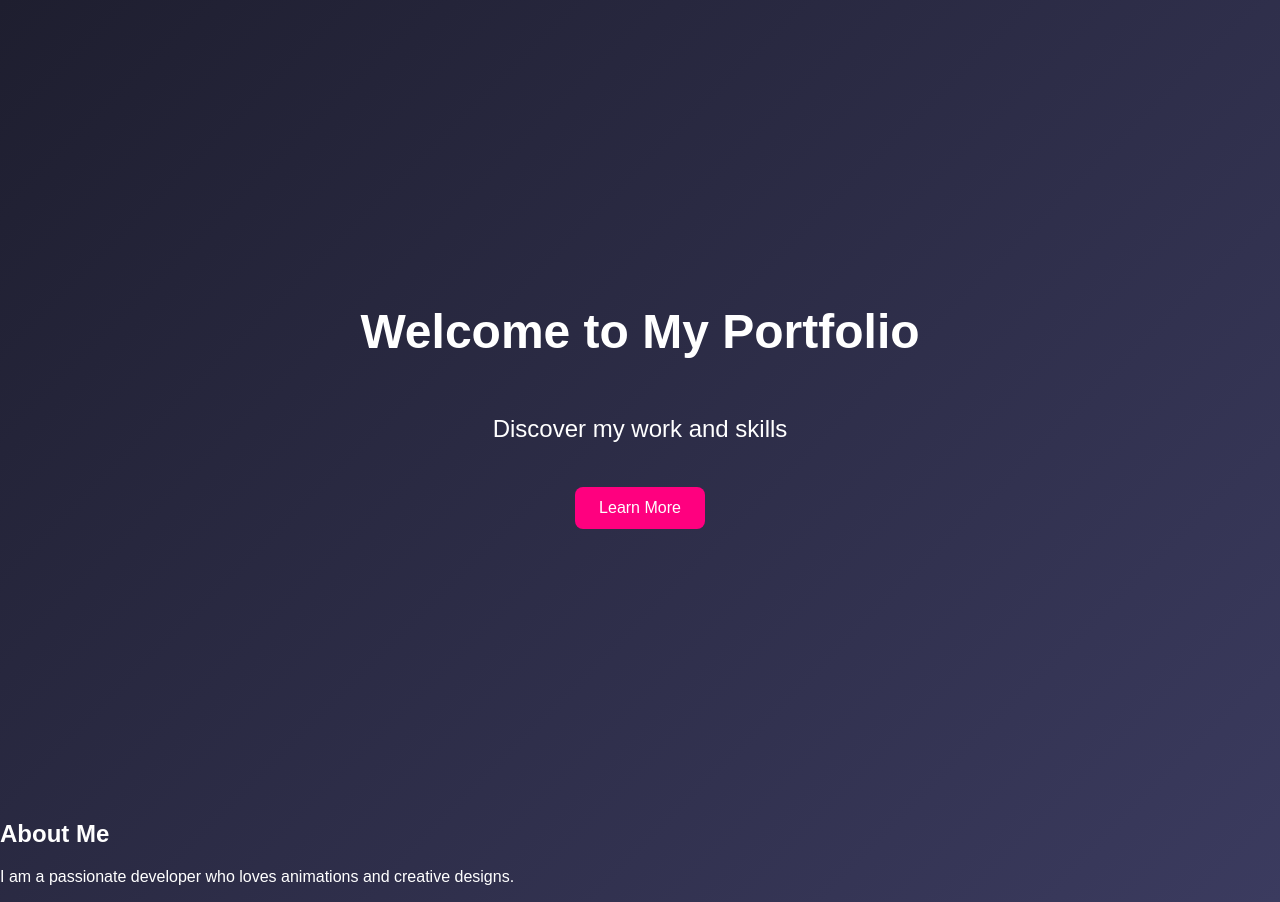
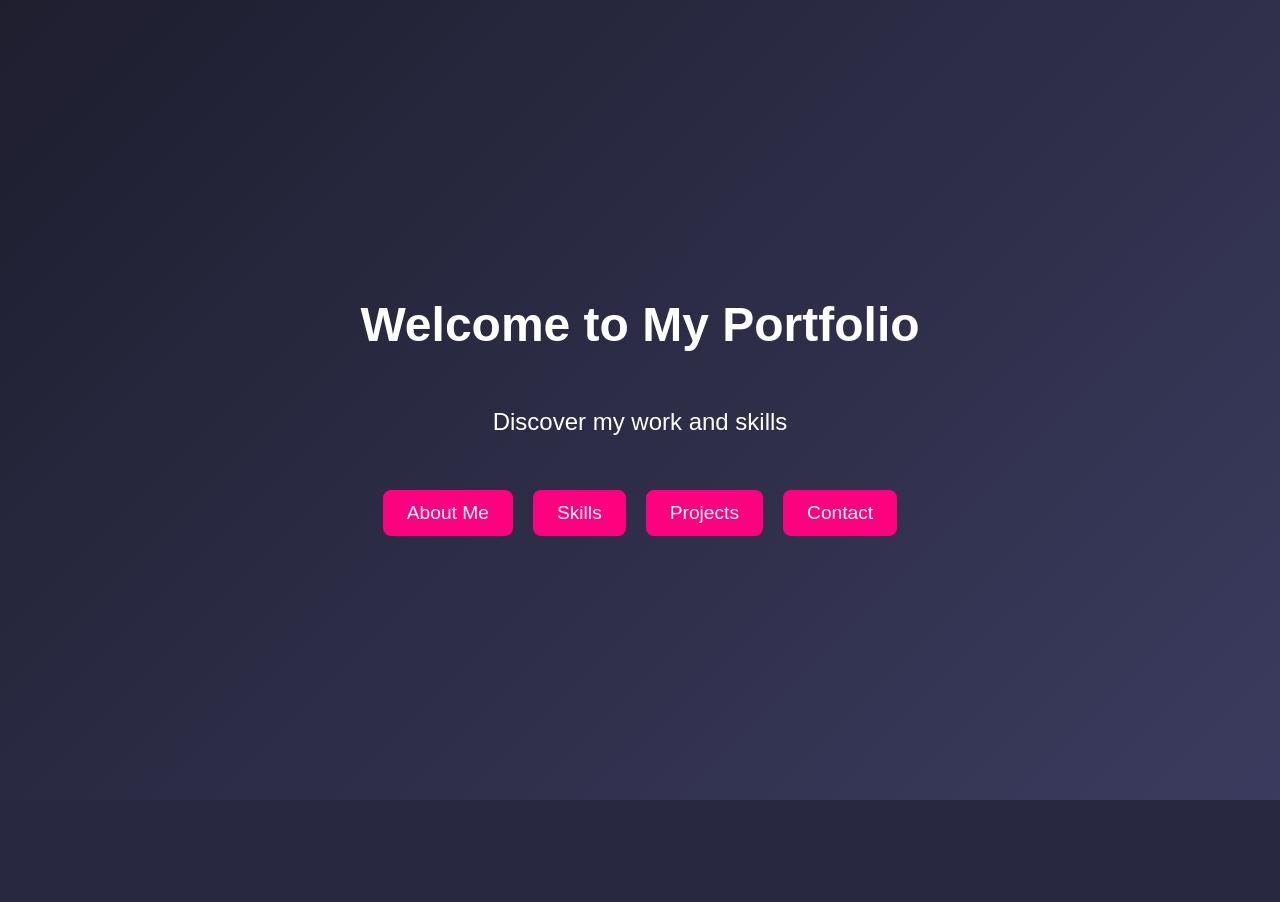
Before and after one commit to Daniel-LSP/Portafolio, a Flask app: page / in a window 1280 px wide. After the commit the page ends 800 px from the top, so only its background shows below. Run offline with Flask 3, Linux system fonts and the light colour scheme.

Commit message:
casi listo

```diff
--- a/app.py
+++ b/app.py
@@ -1,4 +1,4 @@
-from flask import Flask, render_template, url_for
+from flask import Flask, render_template, request, jsonify, redirect
 
 # Crear una instancia de la aplicación Flask
 app = Flask(__name__, template_folder="templates", static_folder="static")
--- a/static/css/styles.css
+++ b/static/css/styles.css
@@ -5,6 +5,7 @@ body {
     padding: 0;
     background: linear-gradient(135deg, #1e1e2f, #3b3b5f);
     color: white;
+    text-align: center;
 }
 
 /* Hero Section */
@@ -18,6 +19,7 @@ body {
     animation: fadeIn 2s ease-in-out;
 }
 
+/* Title and Subtitle */
 .title {
     font-size: 3rem;
     font-weight: bold;
@@ -31,17 +33,27 @@ body {
     animation: slideUp 1s forwards 1s;
 }
 
-/* Button */
-.scroll-button {
-    display: inline-block;
+/* Button Container */
+.button-container {
+    display: flex;
+    gap: 20px;
+    margin-top: 30px;
+}
+
+/* Navigation Buttons */
+.nav-button {
     padding: 12px 24px;
-    margin-top: 20px;
     background: #ff007f;
     color: white;
     border-radius: 8px;
     text-decoration: none;
-    opacity: 0;
-    animation: fadeIn 1s forwards 1.5s;
+    font-size: 1.2rem;
+    transition: transform 0.3s, background 0.3s;
+}
+
+.nav-button:hover {
+    transform: scale(1.1);
+    background: #e6006b;
 }
 
 /* Animations */
--- a/templates/index.html
+++ b/templates/index.html
@@ -1,22 +1,24 @@
 <!DOCTYPE html>
-<html lang="en">
+<html lang="es">
 <head>
     <meta charset="UTF-8">
     <meta name="viewport" content="width=device-width, initial-scale=1.0">
-    <title>My Portfolio</title>
+    <title>Mi Portafolio</title>
     <link rel="stylesheet" href="static/css/styles.css">
 </head>
 <body>
     <header class="hero">
         <h1 class="title">Welcome to My Portfolio</h1>
         <p class="subtitle">Discover my work and skills</p>
-        <a href="#about" class="scroll-button">Learn More</a>
+
+        <!-- Botones individuales para cada sección -->
+        <div class="button-container">
+            <a href="/about" class="nav-button">About Me</a>
+            <a href="/skills" class="nav-button">Skills</a>
+            <a href="/projects" class="nav-button">Projects</a>
+            <a href="/contact" class="nav-button">Contact</a>
+        </div>
     </header>
-
-    <section id="about">
-        <h2>About Me</h2>
-        <p>I am a passionate developer who loves animations and creative designs.</p>
-    </section>
 
     <script src="static/js/animations.js"></script>
 </body>
```
